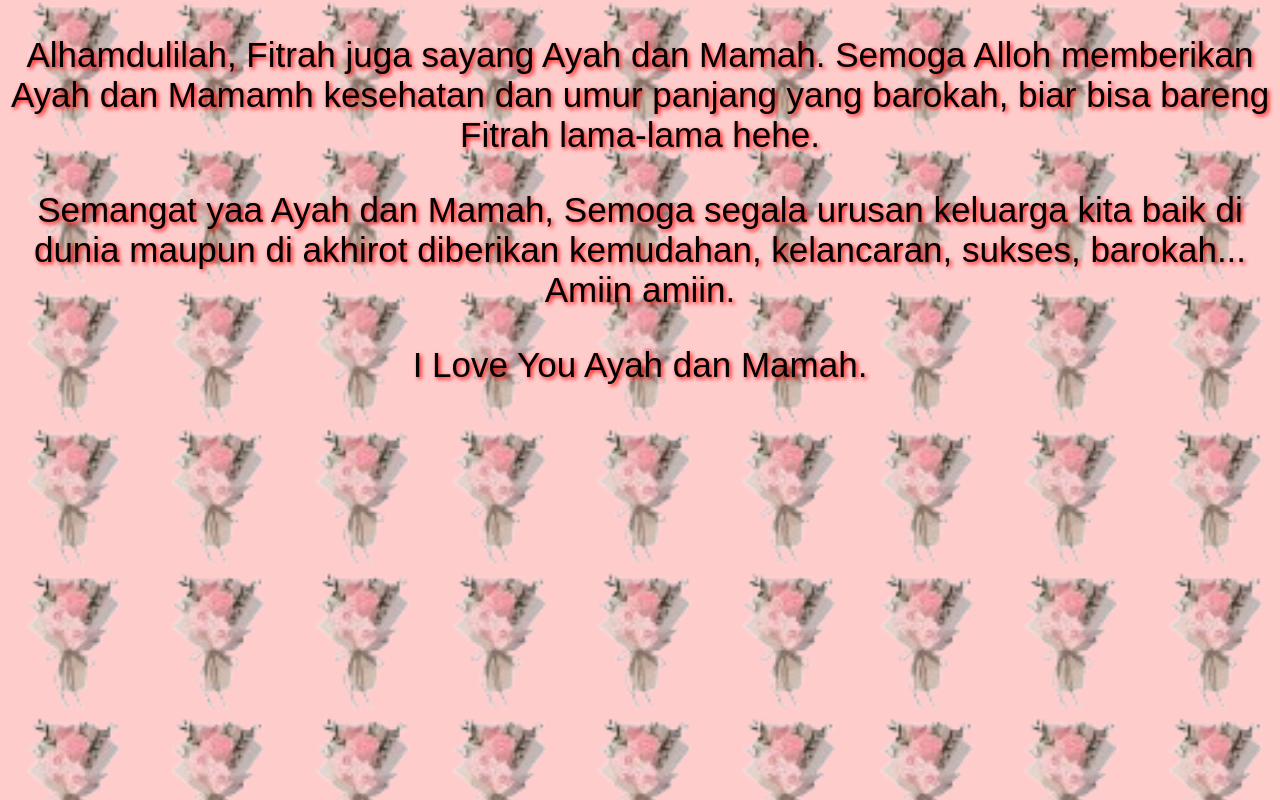
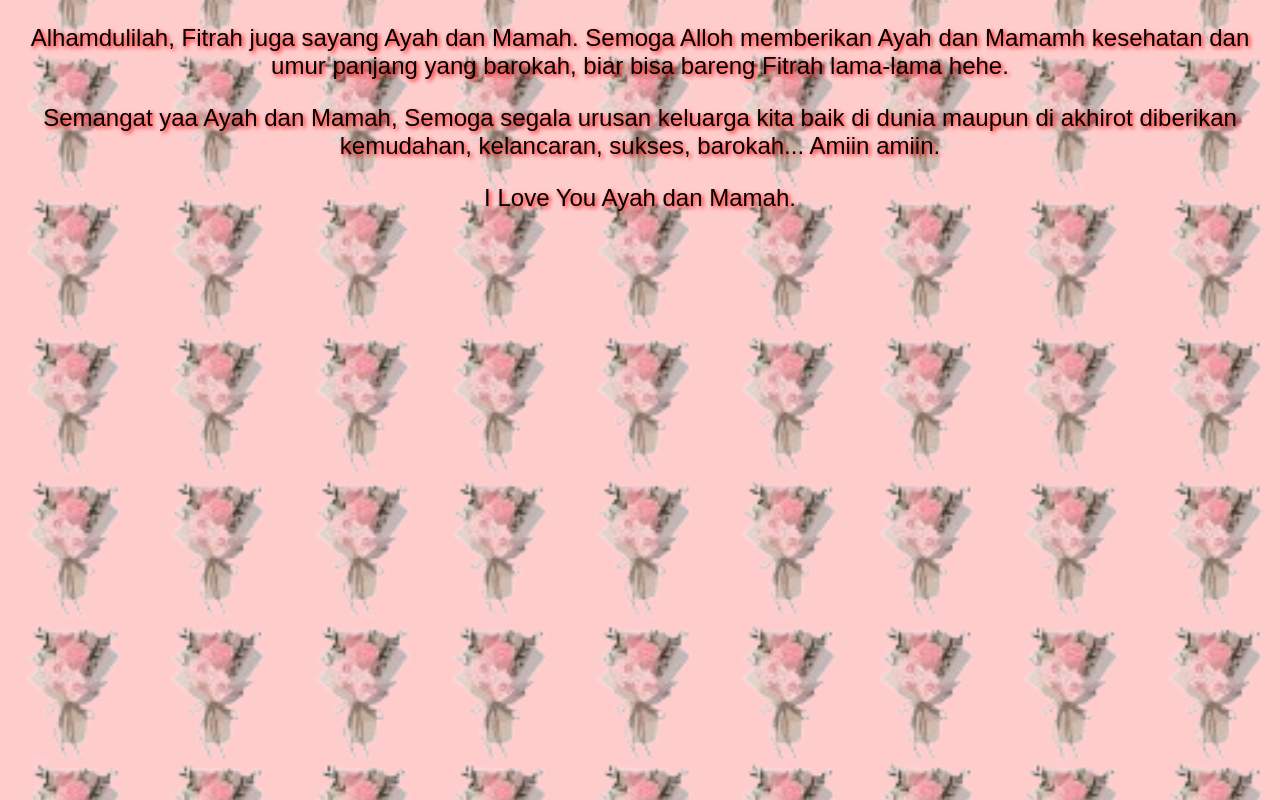
Before and after one commit to fitrahaliakbarsetiawan/fitrahaliakbarsetiawan.github.io, a plain HTML site: page index.html in a window 1280 px wide. Both pictures are taken after a click on the button "Sayang dong". Drawn offline with Linux system fonts and the light colour scheme.

Commit message:
Update index.html

```diff
--- a/index.html
+++ b/index.html
@@ -16,7 +16,7 @@
             position: relative;
         }
         .love-message {
-            font-size: 35px;
+            font-size: 24px;
             margin-bottom: 20px;
         }
         .btn {
@@ -50,7 +50,7 @@
 
         yesButton.addEventListener('click', function() {
             loveMessage.innerHTML = '<p style="text-shadow: 2px 2px 4px red;">Alhamdulilah, Fitrah juga sayang Ayah dan Mamah. Semoga Alloh memberikan Ayah dan Mamamh kesehatan dan umur panjang yang barokah, biar bisa bareng Fitrah lama-lama hehe.</p><p style="text-shadow: 2px 2px 4px red;">Semangat yaa Ayah dan Mamah, Semoga segala urusan keluarga kita baik di dunia maupun di akhirot diberikan kemudahan, kelancaran, sukses, barokah... Amiin amiin.</p><p style="text-shadow: 2px 2px 4px red;">I Love You Ayah dan Mamah.</p>';
-            loveMessage.style.fontSize = '35px';
+            loveMessage.style.fontSize = '24px';
             yesButton.style.display = 'none';
             noButton.style.display = 'none';
         });
@@ -58,7 +58,7 @@
         noButton.addEventListener('click', function() {
             loveMessage.innerHTML = '<p style="text-shadow: 2px 2px 4px red;">Fitrah sedih :( </p>';
             loveMessage.style.color = 'Black';
-            loveMessage.style.fontSize = '35px';
+            loveMessage.style.fontSize = '24px';
             noButton.style.position = 'absolute';
             noButton.style.left = Math.random() * 80 + "vw";
             noButton.style.top = Math.random() * 80 + "vh";
```
